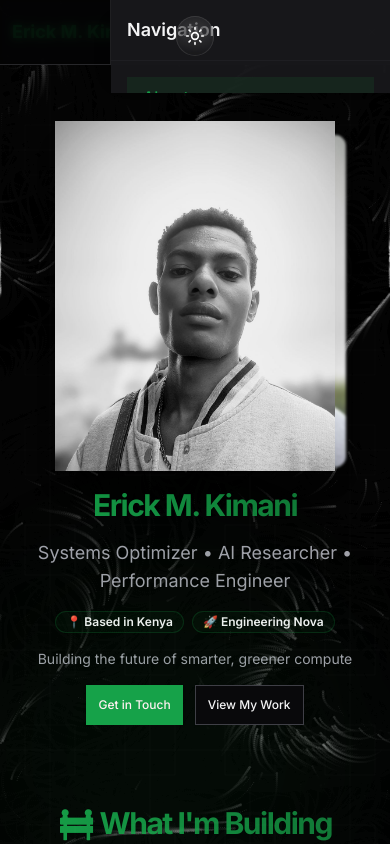
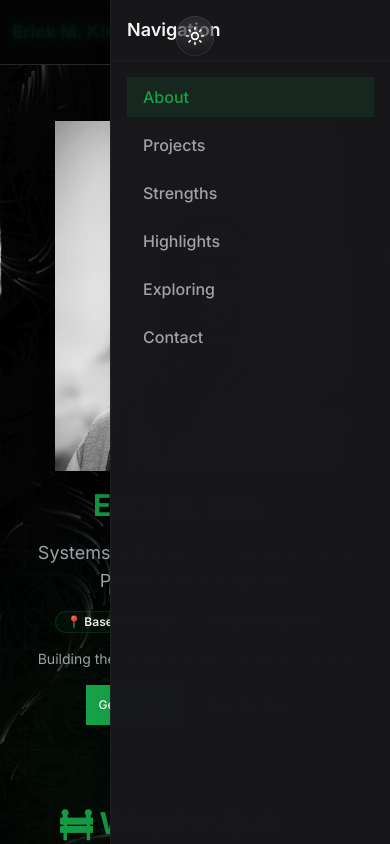
Before and after one commit to ErickMk/my-portfolio, a Next.js app: page / in a window 390 px wide. Both pictures are taken after a click on the button 372 px from the left and 32 px from the top of the page. Shown: the top 844 px of the page. Built offline with nearby package versions, Linux system fonts and the light colour scheme.

Commit message:
Fix mobile sidebar height and overflow issues

```diff
--- a/src/components/mobile-nav.tsx
+++ b/src/components/mobile-nav.tsx
@@ -34,7 +34,7 @@ export function MobileNav({ sections, onNavigate, activeSection }: MobileNavProp
           />
 
           {/* Sidebar */}
-          <div className="fixed right-0 top-0 z-[60] h-full w-[280px] bg-zinc-900/95 border-l border-zinc-800/50 shadow-xl transform transition-transform duration-300 ease-in-out">
+          <div className="fixed right-0 top-0 z-[60] h-screen w-[280px] bg-zinc-900/95 border-l border-zinc-800/50 shadow-xl transform transition-transform duration-300 ease-in-out overflow-hidden">
             <div className="flex flex-col h-full">
               {/* Header */}
               <div className="p-4 border-b border-zinc-800/50 bg-zinc-900/95">
```
